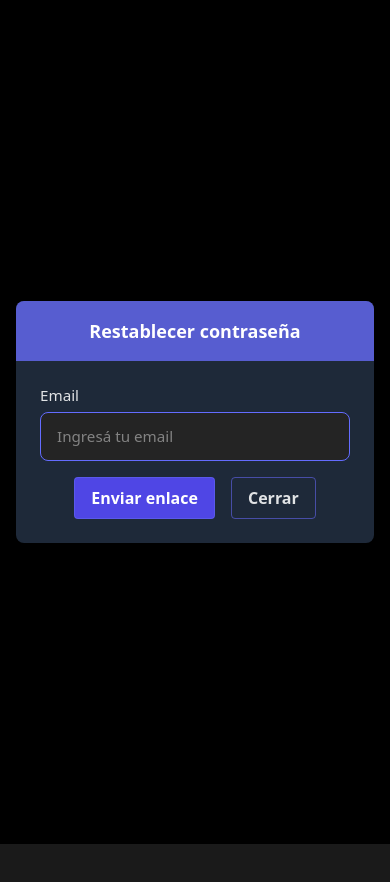
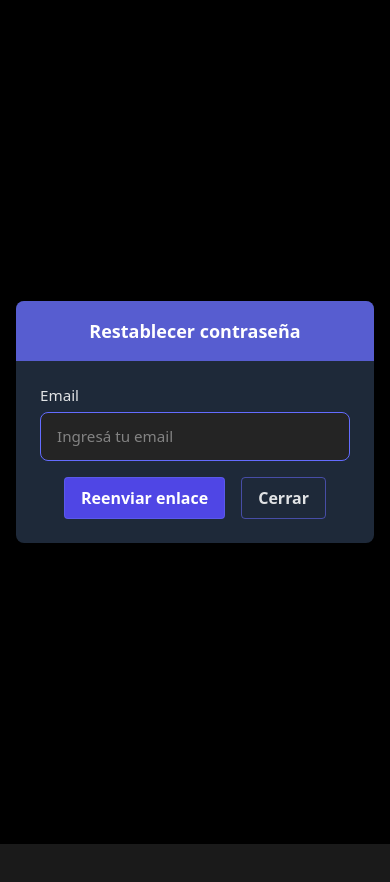
Before and after one commit to GonzaLmas/CiclosYCargas, a React (Vite) app in the folder CyC-React/: page /login in a window 390 px wide. Both pictures are taken after a click on the button "¿Olvidaste tu contraseña?". Built offline with nearby package versions, Linux system fonts and the light colour scheme; no server answers.

Commit message:
fix: mobile viewports top

```diff
--- a/CyC-React/src/components/LoginForm.tsx
+++ b/CyC-React/src/components/LoginForm.tsx
@@ -235,7 +235,7 @@ export default function LoginForm() {
                     disabled={isResetting}
                     className="btn-action"
                   >
-                    {isResetting ? "Enviando enlace..." : "Enviar enlace"}
+                    {isResetting ? "Enviando enlace..." : "Reenviar enlace"}
                   </button>
                   <button
                     type="button"
--- a/CyC-React/src/index.css
+++ b/CyC-React/src/index.css
@@ -24,12 +24,17 @@ body,
   --vw: 1vw;
 }
 
+html {
+  scroll-padding-top: env(safe-area-inset-top);
+}
+
 body {
   min-height: 100vh;
   min-height: calc(var(--vh, 1vh) * 100);
   min-height: 100svh;
   min-height: 100dvh;
   padding-bottom: env(safe-area-inset-bottom);
+  padding-top: env(safe-area-inset-top);
   overflow-x: hidden;
 }
 
```
